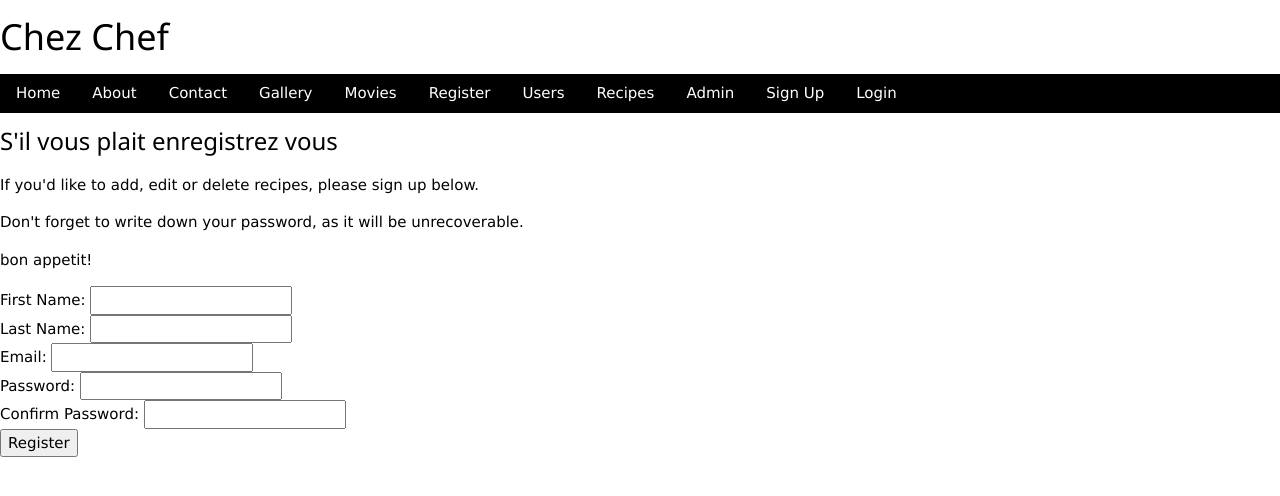
After one commit to Michael-Harber/Jinja-wn24, a Flask app: page /sign_up in a window 1280 px wide. The commit adds this page. Shown: the top 496 px of the page. Run offline with Flask 3, Linux system fonts and the light colour scheme.

Commit message:
sign up/ login

```diff
--- a/forms.py
+++ b/forms.py
@@ -1,6 +1,6 @@
   # forms.py
 from flask_wtf import FlaskForm
-from wtforms import StringField, TextAreaField, FloatField, SelectField, DecimalField, validators
+from wtforms import StringField, TextAreaField, FloatField, SelectField, DecimalField, SubmitField, PasswordField, validators
 
 from wtforms.validators import InputRequired
 
@@ -22,3 +22,16 @@ class RecipeEdit(FlaskForm):
       instructions = TextAreaField('Instructions', validators=[validators.DataRequired()])
       category_id = SelectField('Category', coerce=int, validators=[validators.DataRequired()])
       rating = DecimalField('Rating', validators=[validators.NumberRange(min=0, max=5)])
+
+class LoginForm(FlaskForm):
+  email = StringField('Email', validators=[validators.DataRequired(), validators.Email()])
+  password = PasswordField('Password', validators=[validators.DataRequired()])
+  submit = SubmitField('Login')
+
+class RegistrationForm(FlaskForm):
+  first_name = StringField('First Name', validators=[validators.DataRequired()])
+  last_name = StringField('Last Name', validators=[validators.DataRequired()])
+  email = StringField('Email', validators=[validators.DataRequired(), validators.Email()])
+  password = PasswordField('Password', validators=[validators.DataRequired()])
+  confirm_password = PasswordField('Confirm Password', validators=[validators.DataRequired(), validators.EqualTo('password', message='Passwords must match')])
+  submit = SubmitField('Register')
--- a/main.py
+++ b/main.py
@@ -7,7 +7,7 @@ import json
 import utils as util
 
 #wtf forms import
-from forms import RecipeAdd, RecipeEdit
+from forms import RecipeAdd, RecipeEdit, LoginForm, RegistrationForm
 
 #add CSRF protection to forms
 from flask_wtf import CSRFProtect
@@ -15,10 +15,11 @@ from flask_wtf import CSRFProtect
 from flask_admin import Admin
 from flask_admin.contrib.sqla import ModelView
 
+from flask_login import LoginManager, login_user, logout_user, login_required, current_user
+from werkzeug.security import generate_password_hash
 
-from models import db
-from models.category import Category
-from models.recipe import Recipe
+
+from models import db, Recipe, Category, Chef
 
 # loads default recipe data
 from default_data import create_default_data
@@ -37,8 +38,85 @@ csrf = CSRFProtect(app)
 app.config['SQLALCHEMY_DATABASE_URI'] = 'sqlite:///recipes.db'
 db.init_app(app)
 
+#setup login
+login_manager = LoginManager()
+login_manager.login_view = 'login'
+login_manager.init_app(app)
+
+#LOGIN MANAGER
+@login_manager.user_loader
+def load_user(user_id):
+    return db.session.get(Chef, int(user_id))
+
+#LOGIN
+@app.route('/login', methods=['GET', 'POST'])
+def login():
+    title = "Chez Chef"
+    # Override next on query string to display warning
+    next_url = request.args.get('next')
+    if next_url:
+        flash('Please log in to access this page.', 'warning')
+
+    form = LoginForm()
+    if form.validate_on_submit():
+        chef = Chef.query.filter_by(email=form.email.data).first()
+        if chef and chef.check_password(form.password.data):
+            login_user(chef)
+            next_page = request.args.get('next')
+            flash('Login Successful!', 'success')
+            return redirect(next_page or url_for('index'))
+        else:
+            flash('Login or password incorrect', 'error')
+
+    #form did NOT validate
+    if request.method == 'POST' and not form.validate():
+          for field, errors in form.errors.items():
+              for error in errors:
+                  flash(f"Error in {field}: {error}", 'error')
+    context = {
+        "title": title,
+        "form": form
+    }
+    return render_template('login.html',**context)
+
+#LOGOUT
+@app.route('/logout')
+def logout():
+    logout_user()
+    flash('Logout Successful!', 'success')
+    return redirect(url_for('index'))
+
+#SIGN_UP
+@app.route('/sign_up', methods=['GET', 'POST'])
+def sign_up():
+    title = "Chez Chef"
+    form = RegistrationForm()
+    if form.validate_on_submit():
+        chef= Chef(first_name=form.first_name.data,
+                     last_name=form.last_name.data,
+                     email=form.email.data)
+        chef.set_password(form.password.data)
+        db.session.add(chef)
+        db.session.commit()
+        flash('Registration successful! Please log in.', 'success')
+        return redirect(url_for('login'))
+    #form did NOT validate
+    if request.method == 'POST' and not form.validate():
+        for field, errors in form.errors.items():
+            for error in errors:
+                flash(f"Error in {field}: {error}", 'error')
+
+    context = {
+        "title": title,
+        "form": form
+    }
+    return render_template('sign_up.html', **context)
+
+
+
 #DELETE
 @app.route('/delete_recipe/<int:id>', methods=['POST'])
+@login_required
 def delete_recipe(id):
     recipe = Recipe.query.get_or_404(id)
     db.session.delete(recipe)
@@ -50,6 +128,7 @@ def delete_recipe(id):
 
 #EDIT RECIPE
 @app.route('/edit_recipe/<int:recipe_id>', methods=['GET', 'POST'])
+@login_required
 def edit_recipe(recipe_id):
     # Retrieve the recipe from the database
     recipe = Recipe.query.get_or_404(recipe_id)
@@ -77,6 +156,7 @@ def edit_recipe(recipe_id):
 
 #add recipe
 @app.route('/add_recipe', methods=['GET', 'POST'])
+@login_required
 def add_recipe():
     form = RecipeAdd()
 
@@ -257,6 +337,7 @@ admin = Admin(app)
 admin.url = '/admin/' #would not work on repl w/o this!
 admin.add_view(RecipeView(Recipe, db.session))
 admin.add_view(ModelView(Category, db.session))
+admin.add_view(ModelView(Chef, db.session))
 
 
 with app.app_context():
--- a/models/__init__.py
+++ b/models/__init__.py
@@ -5,3 +5,4 @@ db = SQLAlchemy()
 
 from .recipe import Recipe
 from .category import Category
+from .chef import Chef
--- a/pyproject.toml
+++ b/pyproject.toml
@@ -12,6 +12,9 @@ flask-sqlalchemy = "^3.1.1"
 flask-admin = "^1.6.1"
 flask-wtf = "^1.2.1"
 wtforms = "^3.1.2"
+flask-login = "^0.6.3"
+werkzeug = "^3.0.1"
+email-validator = "^2.1.0.post1"
 
 [tool.pyright]
 # https://github.com/microsoft/pyright/blob/main/docs/configuration.md
--- a/templates/base.html
+++ b/templates/base.html
@@ -41,18 +41,32 @@
           <a href="/users" class="w3-bar-item w3-button">Users</a>
           <a href="/recipes" class="w3-bar-item w3-button">Recipes</a>
           <a href="/admin" class="w3-bar-item w3-button">Admin</a>
+          <a href="/sign_up" class="w3-bar-item w3-button">Sign Up</a>
+          {% if current_user.is_authenticated %}
+            <a href="/logout" class="w3-bar-item w3-button">Logout</a>
+          {% else %}
+            <a href="/login" class="w3-bar-item w3-button">Login</a>
+          {% endif %}
+
     </nav>
+
+    {% if current_user.is_authenticated %}
+      <p><em>Chef <b>{{ current_user.first_name }}</b> is logged in.  Don't forget to <a href="/logout">Logout</a>!</em></p>
+    {% endif %}
+
 
     {% with messages = get_flashed_messages(with_categories=true) %}
       {% if messages %}
         {% for category, message in messages %}
+          {% if category != 'message' %}
           <div class="w3-panel {{ category }}" style="max-width:500px; position:relative">
             <span onclick="this.parentElement.style.display='none'"
           class="w3-button w3-large w3-display-topright">&times;</span>
             <h3>{{ category.title() }}</h3>
             <p>{{ message }}</p>
+          </div>
+            {% endif %}
         {% endfor %}
-        </div>
       {% endif %}
     {% endwith %}
 
--- a/templates/recipes.html
+++ b/templates/recipes.html
@@ -16,5 +16,7 @@
 </tr>
   {% endfor %}
 </table>
-<p><a href="/add_recipe">Add Recipe</a></p>
+{% if current_user.is_authenticated %}
+  <p><a href="/add_recipe">Add Recipe</a></p>
+{% endif %}
 {% endblock %}
--- /dev/null
+++ b/templates/sign_up.html
@@ -0,0 +1,28 @@
+<!-- templates/sign_up.html -->
+{% extends 'base.html' %}
+{% block content %}
+    <h3>S'il vous plait enregistrez vous</h3>
+<p>If you'd like to add, edit or delete recipes, please sign up below.</p>
+<p>Don't forget to write down your password, as it will be unrecoverable.</p>
+<p>bon appetit!</p>
+    <form method="post">
+        {{ form.hidden_tag() }}
+        <div>
+            {{ form.first_name.label }}: {{ form.first_name }}
+        </div>
+        <div>
+            {{ form.last_name.label }}: {{ form.last_name }}
+        </div>
+        <div>
+            {{ form.email.label }}: {{ form.email }}
+        </div>
+        <div>
+            {{ form.password.label }}: {{ form.password }}
+        </div>
+        <div>
+            {{ form.confirm_password.label }}: {{ form.confirm_password }}
+        </div>
+        <button type="submit">Register</button>
+    </form>
+
+{% endblock %}
```
Also changed, not shown: models/chef.py (added, +17 -0 lines), templates/login.html (added, +15 -0 lines), templates/recipe.html (+9 -5 lines), instance/recipes.db, 1 other file. Lines whose indentation alone changed are shown as unchanged.
